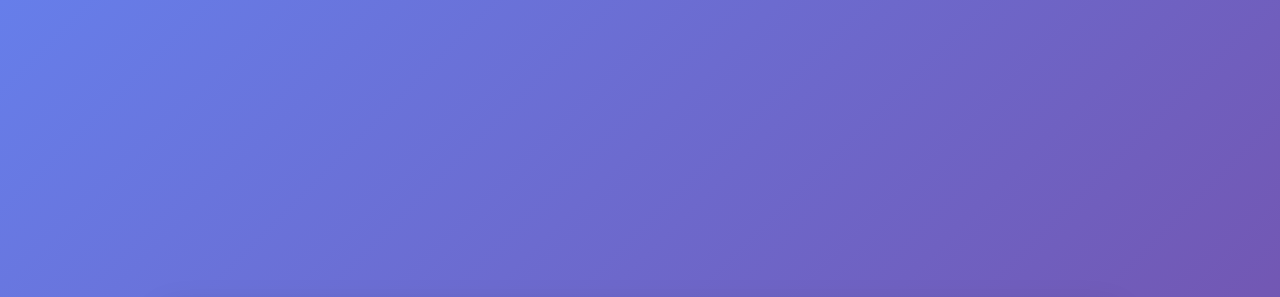
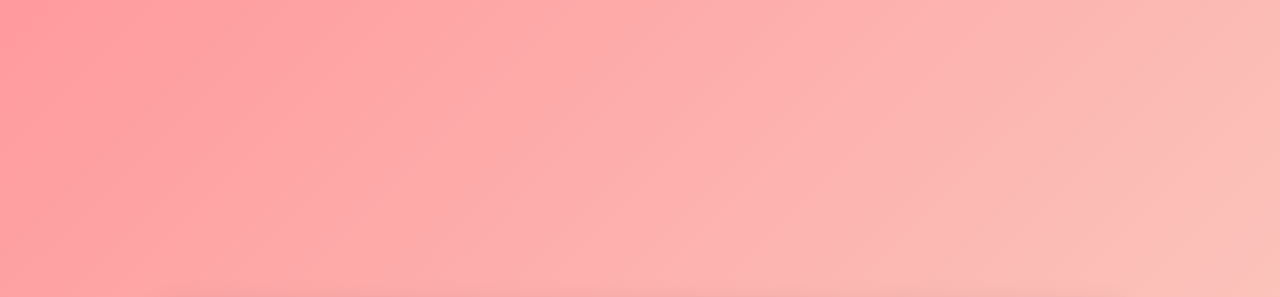
Before and after one commit to Shiv100/Hello-World, a plain HTML site: page index.html in a window 1280 px wide. Shown: the top 297 px of the page. Drawn offline with Linux system fonts and the light colour scheme.

Commit message:
Update index.html

```diff
--- a/index.html
+++ b/index.html
@@ -13,7 +13,7 @@
 
         body {
             font-family: 'Segoe UI', Tahoma, Geneva, Verdana, sans-serif;
-            background: linear-gradient(135deg, #667eea 0%, #764ba2 100%);
+            background: linear-gradient(135deg, #ff9a9e 0%, #fad0c4 100%);
             min-height: 100vh;
             display: flex;
             align-items: center;
```
